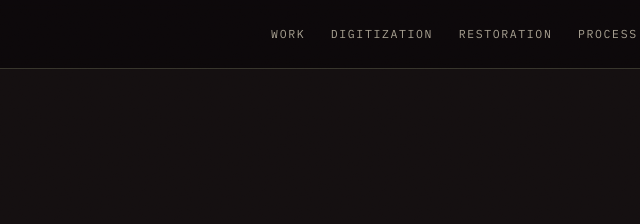
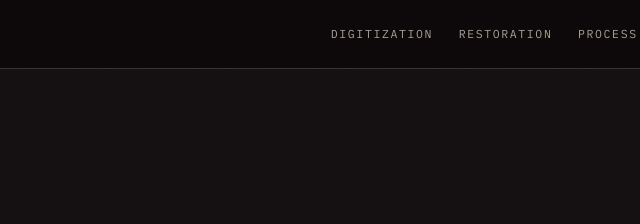
Before and after one commit to Hamlow-Media/site, a plain HTML site: page index.html in a window 1280 px wide. Shown: the top 224 px of the page, 337-977 px from the left. Drawn offline with Linux system fonts and the light colour scheme.

Commit message:
some more more more text updates

```diff
--- a/index.html
+++ b/index.html
@@ -402,7 +402,6 @@ const CONTENT = {
 <header class="topbar">
   <div class="wordmark">HAMLOW<span> - </span>MEDIA</div>
   <nav class="links">
-    <a href="#work">Work</a>
     <a href="#digitization">Digitization</a>
     <a href="#restoration">Restoration</a>
     <a href="#process">Process</a>
@@ -425,7 +424,7 @@ const CONTENT = {
   <p class="lede" id="intro-text" style="font-size:1.15rem;color:var(--paper);"></p>
 </section>
 
-<section class="pillar reveal" id="work">
+<section class="pillar reveal" id="digitization"></section>
   <div class="eyebrow digitization">— <span id="prod-label"></span></div>
   <h2 id="prod-heading"></h2>
   <p class="lede" id="prod-blurb"></p>
```
